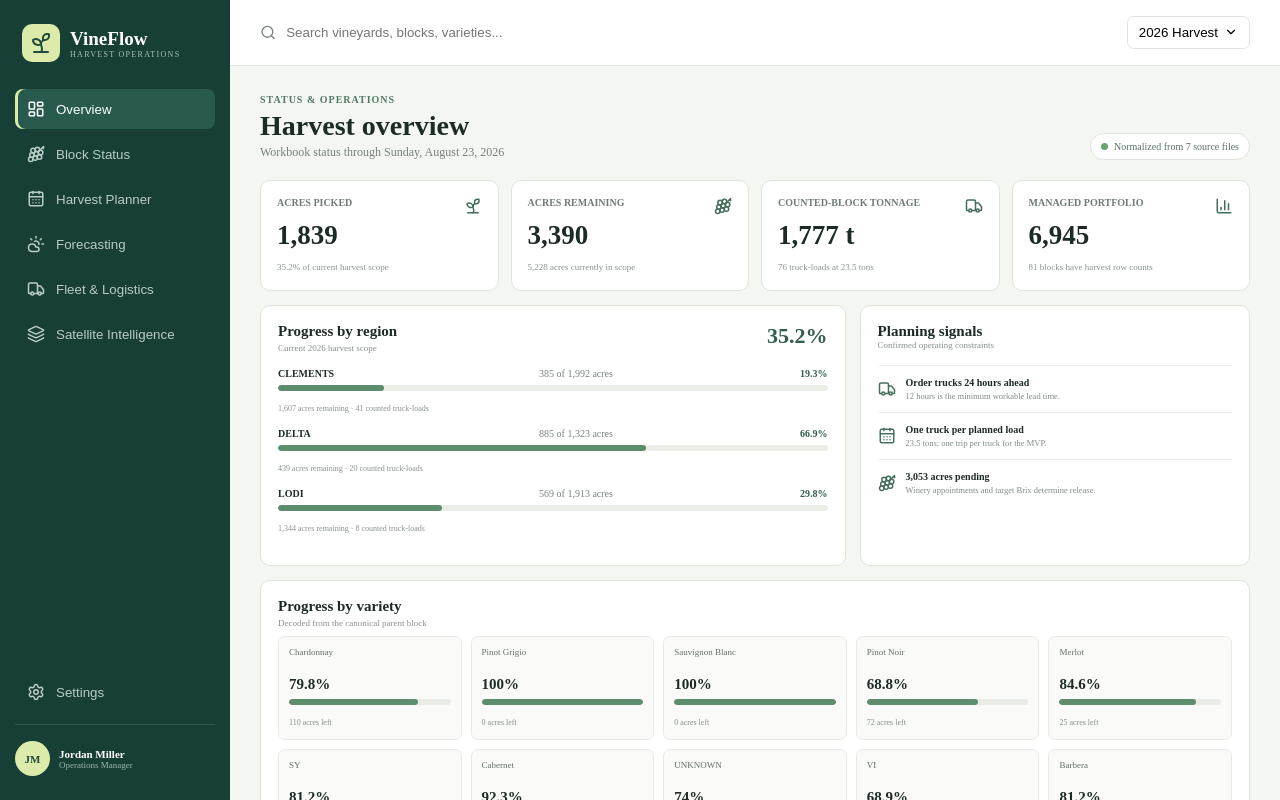
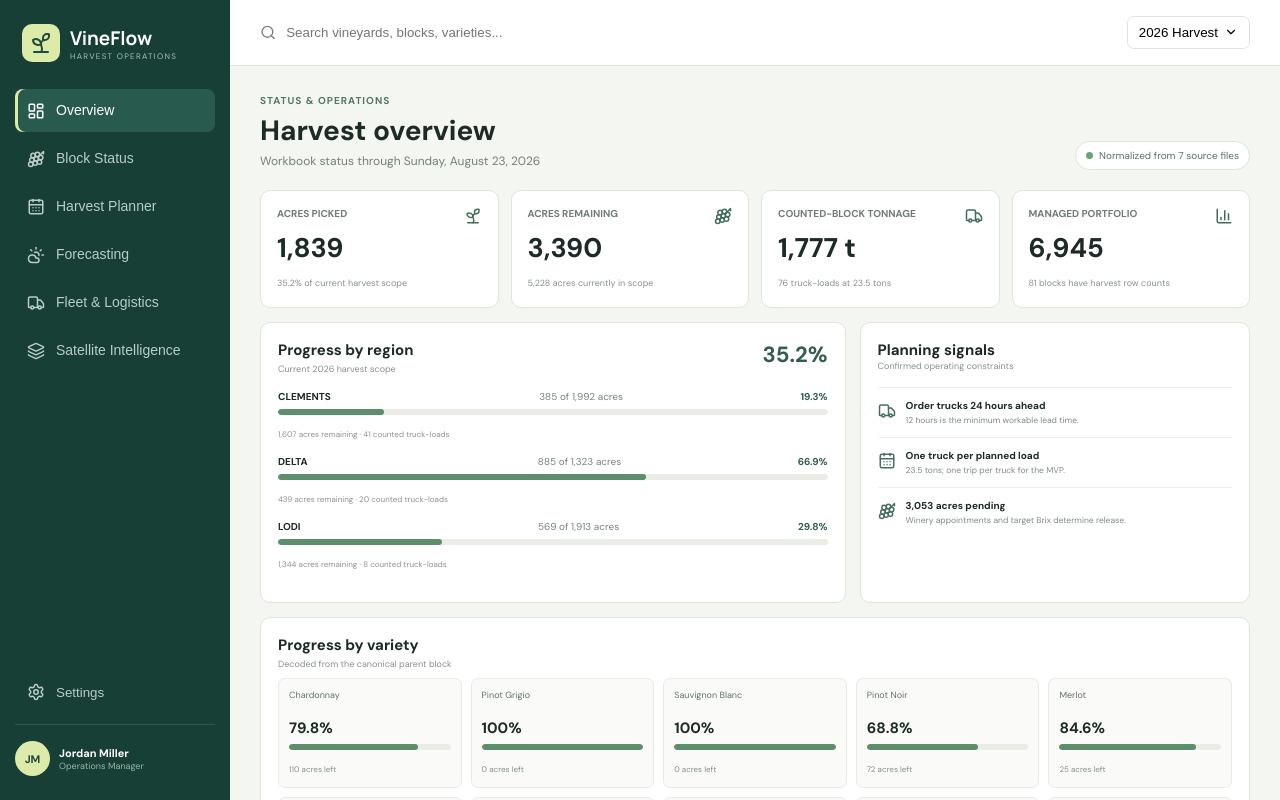
Before and after one commit to yachachli/grephack, a React (Vite) app: page / in a window 1280 px wide. Shown: the top 800 px of the page. Built offline with nearby package versions, Linux system fonts and the light colour scheme.

Commit message:
fix: unify workspace navigation

```diff
--- a/src/enginerr_4/App.tsx
+++ b/src/enginerr_4/App.tsx
@@ -1,6 +1,6 @@
 import { useState } from 'react'
 import type { CSSProperties } from 'react'
-import { Activity, CalendarDays, ChevronDown, CloudSun, Crosshair, Grape, Layers3, MapPin, Menu, Plus, Search, Settings, Sparkles, Sprout, TrendingDown } from 'lucide-react'
+import { CalendarDays, ChevronDown, CloudSun, Crosshair, Grape, Layers3, LayoutDashboard, MapPin, Menu, Plus, Search, Settings, Sparkles, Sprout, TrendingDown, Truck } from 'lucide-react'
 import { GeoJSON, MapContainer, TileLayer } from 'react-leaflet'
 import 'leaflet/dist/leaflet.css'
 import fieldDataRaw from '../../data/climate_operation_field_boundaries.geojson?raw'
@@ -34,7 +34,7 @@ export default function App(){
  const [view,setView]=useState<View>('Portfolio'),[sceneIndex,setSceneIndex]=useState(4),[draw,setDraw]=useState(false),[selected,setSelected]=useState('A'),[mobile,setMobile]=useState(false),[toast,setToast]=useState('')
  const scene=scenes[sceneIndex], notify=(s:string)=>{setToast(s);setTimeout(()=>setToast(''),2000)}
  const line=scenes.map((s,i)=>`${i?'L':'M'} ${i*112} ${128-(s.ndvi-.5)*270}`).join(' ')
- return <div className="vf-shell"><aside className={mobile?'open':''}><div className="brand"><span><Sprout/></span><div><b>VineFlow</b><small>HARVEST INTELLIGENCE</small></div></div><nav><button onClick={()=>{window.location.hash='overview'}}><Activity/>Overview</button><button onClick={()=>{window.location.hash='blocks'}}><Grape/>Block Status</button><button onClick={()=>{window.location.hash='planner'}}><CalendarDays/>Harvest Planner</button><button className="active"><Layers3/>Satellite Intelligence <i>NEW</i></button><button onClick={()=>{window.location.hash='forecasting'}}><CloudSun/>Brix Forecasting</button></nav><div className="aside-foot"><button><Settings/>Settings</button><div className="profile"><span>JM</span><div><b>Jordan Miller</b><small>Operations Manager</small></div></div></div></aside>
+ return <div className="vf-shell"><aside className={mobile?'open':''}><div className="brand"><span><Sprout/></span><div><b>VineFlow</b><small>HARVEST OPERATIONS</small></div></div><nav><button onClick={()=>{window.location.hash='overview'}}><LayoutDashboard/>Overview</button><button onClick={()=>{window.location.hash='blocks'}}><Grape/>Block Status</button><button onClick={()=>{window.location.hash='planner'}}><CalendarDays/>Harvest Planner</button><button onClick={()=>{window.location.hash='forecasting'}}><CloudSun/>Forecasting</button><button onClick={()=>{window.location.hash='planner'}}><Truck/>Fleet &amp; Logistics</button><button className="active"><Layers3/>Satellite Intelligence</button></nav><div className="aside-foot"><button><Settings/>Settings</button><div className="profile"><span>JM</span><div><b>Jordan Miller</b><small>Operations Manager</small></div></div></div></aside>
  <main><header><button className="hamb" onClick={()=>setMobile(!mobile)}><Menu/></button><div className="global-search"><Search/><input placeholder="Search vineyards, blocks, varieties…"/></div><div className="season"><span/> SENTINEL-2 LIVE <ChevronDown/></div></header><div className="content">
   <section className="topline"><div><p>SATELLITE INTELLIGENCE <span>•</span> LODI FARM</p><h1>FieldView Portfolio <em>/</em> {selectedField.properties.name}</h1><div className="block-meta"><b>Exact FieldView boundary</b><span>{(selectedField.properties.area_value*2.47105).toFixed(1)} acres</span><span>Field ID <code>{selectedField.properties.legacy_id}</code></span></div></div><button className="new-block" onClick={()=>setDraw(!draw)}><Plus/> {draw?'Finish boundary':'Draw new block'}</button></section>
   <div className="address"><Search/><input defaultValue="1525 East Jahant Rd, Acampo, CA 95220"/><button onClick={()=>notify('Map centered on East Jahant vineyard')}>Locate <Crosshair/></button></div>
--- a/src/main.tsx
+++ b/src/main.tsx
@@ -2,6 +2,7 @@ import { StrictMode } from 'react'
 import { createRoot } from 'react-dom/client'
 import App from './App'
 import './styles.css'
+import './navigation.css'
 
 createRoot(document.getElementById('root')!).render(
   <StrictMode><App /></StrictMode>,
--- /dev/null
+++ b/src/navigation.css
@@ -0,0 +1,88 @@
+@import url('https://fonts.googleapis.com/css2?family=DM+Sans:wght@400;500;600;700&family=Manrope:wght@600;700;800&display=swap');
+
+/* One product shell across every workspace. These selectors intentionally
+   normalize the independently-built sidebars without changing page content. */
+body {
+  font-family: 'DM Sans', sans-serif;
+}
+
+.e1-brand b,
+.shell .brand b,
+.vf-shell .brand b {
+  font-family: Manrope, sans-serif;
+}
+
+.e1-shell .e1-nav button,
+.shell > aside nav button,
+.vf-shell > aside nav button {
+  box-sizing: border-box;
+  min-height: 43px;
+  font-size: 14px;
+  line-height: 1.2;
+  white-space: nowrap;
+}
+
+.vf-shell > aside {
+  width: 230px;
+  padding: 24px 15px;
+}
+
+.vf-shell .brand {
+  height: auto;
+  padding: 0 7px 27px;
+  border-bottom: 0;
+  gap: 10px;
+}
+
+.vf-shell .brand > span {
+  width: 38px;
+  height: 38px;
+  background: #dceba9;
+  color: #214b3e;
+}
+
+.vf-shell .brand b {
+  font: 700 19px Manrope, sans-serif;
+}
+
+.vf-shell .brand small {
+  color: #a9c0b8;
+  font-size: 8px;
+  letter-spacing: 1.3px;
+}
+
+.vf-shell > aside nav {
+  padding: 0;
+  gap: 5px;
+}
+
+.vf-shell > aside nav button {
+  padding: 11px 12px;
+  border-radius: 8px;
+  gap: 11px;
+}
+
+.vf-shell > aside nav button.active {
+  background: #285b4d;
+  box-shadow: inset 3px 0 #dceba9;
+}
+
+.vf-shell .aside-foot {
+  padding: 14px 12px 0;
+}
+
+.vf-shell main {
+  margin-left: 230px;
+  width: calc(100% - 230px);
+}
+
+.vf-shell header {
+  height: 66px;
+}
+
+@media (max-width: 1050px) {
+  .vf-shell main {
+    margin-left: 0;
+    width: 100%;
+  }
+}
```
